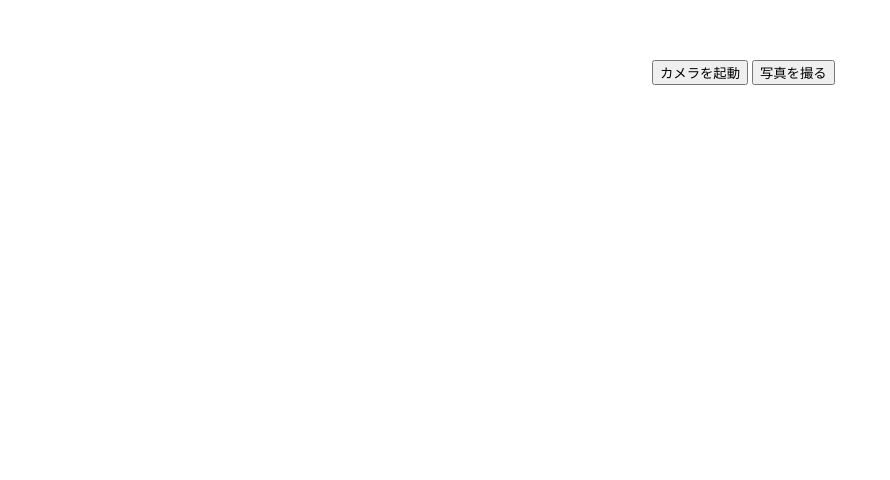
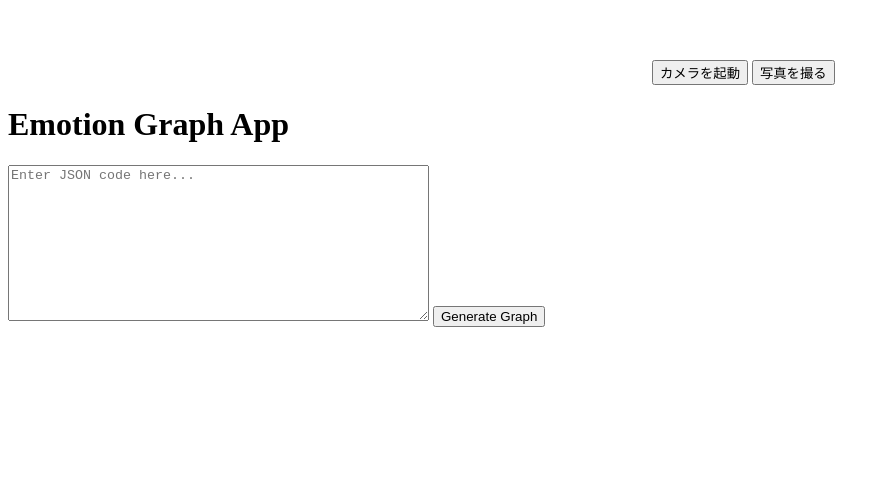
Before and after one commit to inatsuki65/totonoid, a plain HTML site: page index.html in a window 1280 px wide. Shown: the part 410-890 px from the top of the page, without its empty margins (0-890 px from the left). Before the commit the page ends 800 px from the top, so only its background shows below. Drawn offline with nearby package versions, Linux system fonts and the light colour scheme.

Commit message:
json process init

```diff
--- a/index.html
+++ b/index.html
@@ -2,10 +2,16 @@
 <html lang="ja">
 <head>
     <meta charset="UTF-8">
-    <title>カメラアプリケーション</title>
+    <title>Emotion Graph App</title>
+    <script src="https://cdn.jsdelivr.net/npm/chart.js"></script>
+    <style>
+        #graph-container {
+            width: 600px;
+            height: 400px;
+        }
+    </style>
 </head>
 <body>
-
 <div>
     <video id="camera-stream" width="640" height="480" autoplay></video>
     <button id="start-camera">カメラを起動</button>
@@ -15,5 +21,69 @@
 </div>
 
 <script src="main.js"></script>
+<h1>Emotion Graph App</h1>
+    <textarea id="json-input" rows="10" cols="50" placeholder="Enter JSON code here..."></textarea>
+    <button onclick="drawGraph()">Generate Graph</button>
+
+    <div id="graph-container">
+        <canvas id="emotionGraph"></canvas>
+    </div>
+    <script>
+        function drawGraph() {
+            const jsonInput = document.getElementById('json-input').value;
+            try {
+                const jsonData = JSON.parse(jsonInput);
+                const emotionData = {
+                    Anger: jsonData['Anger'],
+                    Disgust: jsonData['Disgust'],
+                    Fear: jsonData['Fear'],
+                    Happy: jsonData['Happy'],
+                    Neutral: jsonData['Neutral'],
+                    Sad: jsonData['Sad'],
+                    Surprise: jsonData['Surprise']
+                };
+
+                const ctx = document.getElementById('emotionGraph').getContext('2d');
+                new Chart(ctx, {
+                    type: 'bar',
+                    data: {
+                        labels: Object.keys(emotionData),
+                        datasets: [{
+                            label: 'Emotion Values',
+                            data: Object.values(emotionData),
+                            backgroundColor: [
+                                'rgba(255, 99, 132, 0.2)',
+                                'rgba(54, 162, 235, 0.2)',
+                                'rgba(255, 206, 86, 0.2)',
+                                'rgba(75, 192, 192, 0.2)',
+                                'rgba(153, 102, 255, 0.2)',
+                                'rgba(255, 159, 64, 0.2)',
+                                'rgba(199, 199, 199, 0.2)'
+                            ],
+                            borderColor: [
+                                'rgba(255, 99, 132, 1)',
+                                'rgba(54, 162, 235, 1)',
+                                'rgba(255, 206, 86, 1)',
+                                'rgba(75, 192, 192, 1)',
+                                'rgba(153, 102, 255, 1)',
+                                'rgba(255, 159, 64, 1)',
+                                'rgba(159, 159, 159, 1)'
+                            ],
+                            borderWidth: 1
+                        }]
+                    },
+                    options: {
+                        scales: {
+                            y: {
+                                beginAtZero: true
+                            }
+                        }
+                    }
+                });
+            } catch (e) {
+                alert('Invalid JSON input!');
+            }
+        }
+    </script>
 </body>
 </html>
```
